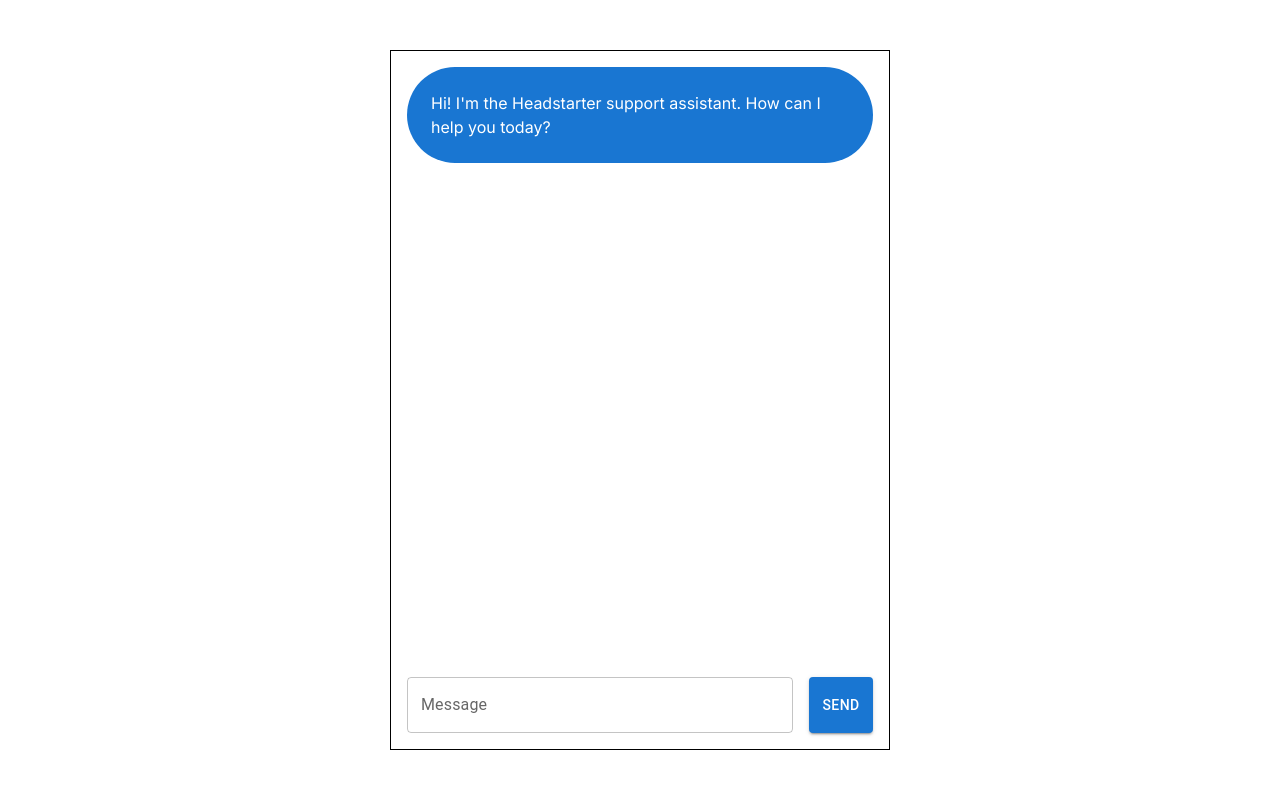
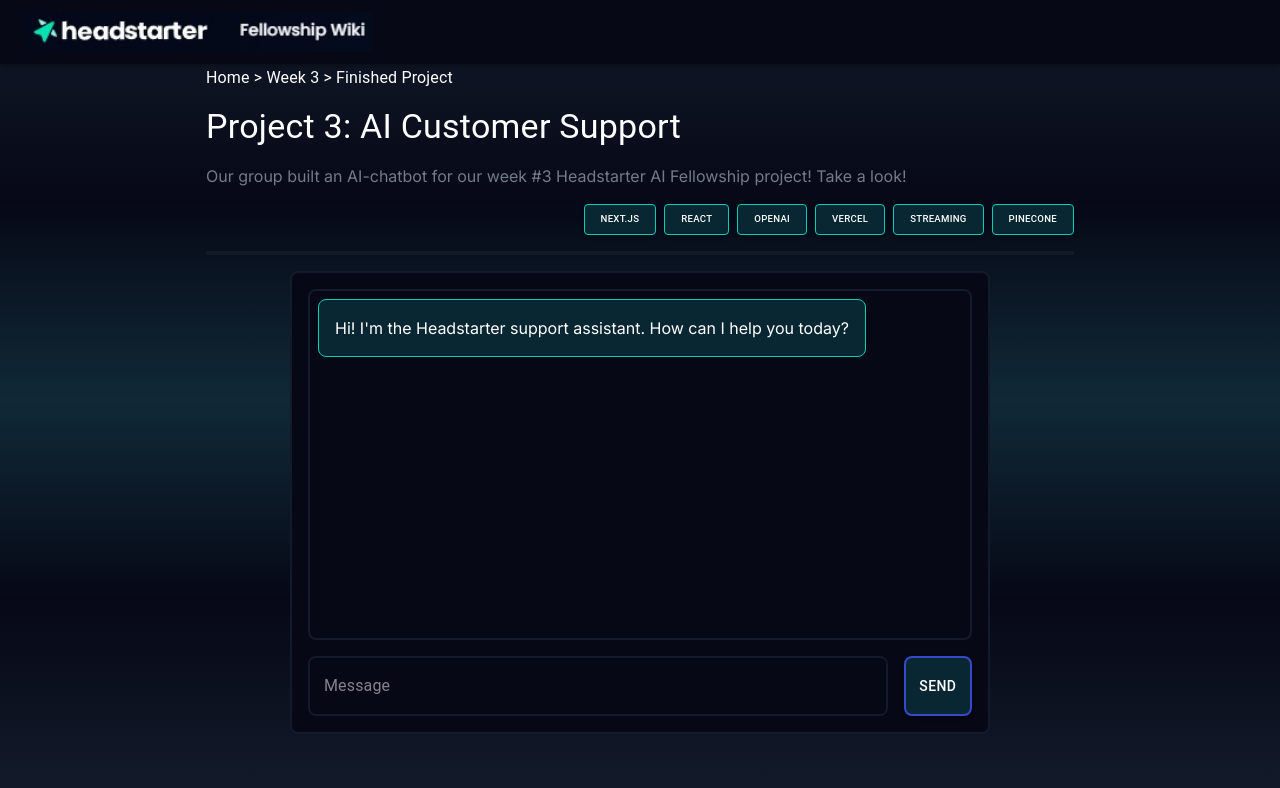
Before and after one commit to na2099/AI-Customer-Support, a Next.js app: page /chatbox in a window 1280 px wide. Shown: the top 788 px of the page. Built offline with nearby package versions, Linux system fonts and the light colour scheme.

Commit message:
Working chatbox with UX/UI

```diff
--- a/src/app/api/chat/route.js
+++ b/src/app/api/chat/route.js
@@ -1,28 +1,25 @@
 import { NextResponse } from 'next/server';
-import { Configuration, OpenAIApi } from 'openai';
+import OpenAI from 'openai';
 
-// Ensure you have a system prompt defined or use an empty string
 const systemPrompt = 'Your system prompt here';
 
 export async function POST(req) {
-  // Initialize OpenAI configuration
-  const configuration = new Configuration({
-    apiKey: process.env.OPENAI_API_KEY,
+  const openai = new OpenAI({
+    apiKey: process.env.OPENAI_API_KEY  // This is also the default, can be omitted
   });
-  const openai = new OpenAIApi(configuration);
 
   try {
     // Parse the incoming request JSON
     const data = await req.json();
 
-    // Call OpenAI API
-    const completion = await openai.createChatCompletion({
+    // Call OpenAI API using the new method for chat completions
+    const { data: completionData } = await openai.chat.completions.create({
       model: 'gpt-3.5-turbo', // Ensure this is the correct model ID
       messages: [{ role: 'system', content: systemPrompt }, ...data.messages],
-    });
+    }).withResponse();
 
     // Process and return the response
-    return NextResponse.json(completion.data.choices.map(choice => ({
+    return NextResponse.json(completionData.choices.map(choice => ({
       content: choice.message?.content || '',
     })), {
       status: 200,
@@ -37,6 +34,7 @@
     // Enhanced error response with details
     return NextResponse.json({
       error: error.message || 'An unknown error occurred',
+      error: error.message || 'An unknown error occurred',
       details: error.response?.data || {},
     }, {
       status: error.response?.status || 500,
--- a/src/app/chatbox/page.js
+++ b/src/app/chatbox/page.js
@@ -1,7 +1,7 @@
 'use client';
 
 import React, { useState, useEffect, useRef } from 'react';
-import { Box, Button, Stack, TextField } from '@mui/material';
+import { AppBar, Box, Button, Divider, Link, Stack, TextField, Toolbar, Typography } from '@mui/material';
 
 export default function ChatBox() {
   const [messages, setMessages] = useState([
@@ -31,7 +31,6 @@
     setMessages((messages) => [
       ...messages,
       { role: 'user', content: message },
-      { role: 'assistant', content: '' },
     ]);
 
     try {
@@ -40,29 +39,23 @@
         headers: {
           'Content-Type': 'application/json',
         },
-        body: JSON.stringify({ messages: [...messages, { role: 'user', content: message }] }),
+        body: JSON.stringify({ messages: [{ role: 'user', content: message }] }),
       });
 
       if (!response.ok) {
         throw new Error('Network response was not ok');
       }
 
-      const reader = response.body.getReader();
-      const decoder = new TextDecoder();
+      const responseData = await response.json(); // Assuming the response is JSON
 
-      while (true) {
-        const { done, value } = await reader.read();
-        if (done) break;
-        const text = decoder.decode(value, { stream: true });
-        setMessages((messages) => {
-          let lastMessage = messages[messages.length - 1];
-          let otherMessages = messages.slice(0, messages.length - 1);
-          return [
-            ...otherMessages,
-            { ...lastMessage, content: lastMessage.content + text },
-          ];
-        });
-      }
+      // Assuming the API returns an array of messages
+      responseData.forEach((item) => {
+        setMessages((currentMessages) => [
+          ...currentMessages,
+          { role: 'assistant', content: item.content },
+        ]);
+      });
+
     } catch (error) {
       console.error('Error:', error);
       setMessages((messages) => [
@@ -88,14 +81,75 @@
       flexDirection="column"
       justifyContent="center"
       alignItems="center"
+      color = 'white'
+      sx = {{
+        bgcolor: '#131b2b',
+        background: 'linear-gradient(to top, #131b2b, #060816, #102937, #060816, #131b2b)'
+      }}
     >
+      <AppBar position="fixed" top={0} style={{backgroundColor: "#060816"}}>
+        <Toolbar sx={{ height: '64px' }}>
+        <img src={'/images/hsai_logo.jpg'} alt="Headstarter logo" style={{ height: '40px' }} />
+        </Toolbar>
+      </AppBar>
       <Stack
         direction={'column'}
-        width="500px"
+        width="900px"
         height="700px"
-        border="1px solid black"
         p={2}
-        spacing={3}
+        spacing={2}
+        sx = {{
+          alignItems: 'center',  // Centers horizontally (in column direction)
+          justifyContent: 'center',  // Centers vertically (in column direction)
+        }}
+      >
+      <Typography variant="body1" color='white' alignSelf='flex-start'>
+        Home &gt; Week 3 &gt; Finished Project
+      </Typography>
+      <Typography variant="h4" color='white' alignSelf='flex-start'>
+        Project 3: AI Customer Support
+      </Typography>
+      <Typography variant="p" color='#727b8b' alignSelf='flex-start'>
+        Our group built an AI-chatbot for our week #3 Headstarter AI Fellowship project! Take a look!
+      </Typography>
+      <Stack direction={'row'} spacing={1} alignSelf='flex-end'>
+          {['Next.js', 'React', 'OpenAI', 'Vercel', 'Streaming', 'Pinecone'].map((tech, index) => (
+            <Button
+              key={index}
+              variant="contained"
+              disableRipple
+              sx={{
+                backgroundColor: '#092733', // Teal background
+                color: 'white',
+                textTransform: 'uppercase',
+                fontSize: '0.6rem',
+                '&:hover': {
+                  backgroundColor: '#092733',
+                },
+                border: '1px solid #06cfb5',
+                borderRadius: '4px',
+              }}
+            >
+              {tech}
+            </Button>
+          ))}
+        </Stack>
+        <Divider
+          sx={{
+            border: '2px solid #131b2b',
+            width: '100%'
+          }}
+        />
+      <Stack
+        direction={'column'}
+        width="700px"
+        height="500px"
+        bgcolor="#060816"
+        border="2px solid #131b2b"
+        borderRadius={2}
+        p={2}
+        spacing={2}
+        alignContent="center" //this should be centered inside parent stack
       >
         <Stack
           direction={'column'}
@@ -103,9 +157,18 @@
           flexGrow={1}
           overflow="auto"
           maxHeight="100%"
+          style={{
+            borderColor: '#131b2b',
+            borderWidth: '2px',
+            borderStyle: 'solid',
+            marginY: 2,
+            borderRadius: '8px',
+            alignContent: 'center'
+          }}
         >
           {messages.map((message, index) => (
             <Box
+              p={1}
               key={index}
               display="flex"
               justifyContent={
@@ -115,12 +178,13 @@
               <Box
                 bgcolor={
                   message.role === 'assistant'
-                    ? 'primary.main'
-                    : 'secondary.main'
+                    ? "#092733"
+                    : '#06cfb5'
                 }
+                border="1px solid #06cfb5"
                 color="white"
-                borderRadius={16}
-                p={3}
+                borderRadius={2}
+                p={2}
               >
                 {message.content}
               </Box>
@@ -136,16 +200,32 @@
             onChange={(e) => setMessage(e.target.value)}
             onKeyPress={handleKeyPress}
             disabled={isLoading}
+            InputLabelProps={{
+              style: { color: '#ffffff80' },
+            }}
+            sx={{
+              borderRadius: '8px',
+              border: '2px solid #131b2b',
+              color: 'white',
+              '& input': {
+              color: 'white', // Change input text color to white
+              },
+             }}
           />
           <Button
             variant="contained"
             onClick={sendMessage}
             disabled={isLoading}
+            style={{ backgroundColor: '#092733',
+              borderRadius: '8px',
+              border: '2px solid #364ac9'
+             }}
           >
             {isLoading ? 'Sending...' : 'Send'}
           </Button>
         </Stack>
       </Stack>
+    </Stack>
     </Box>
   );
 }
--- a/src/app/page.tsx
+++ b/src/app/page.tsx
@@ -4,7 +4,7 @@
 import { useRouter } from 'next/navigation'; // Use next/navigation for app directory
 import { useAuthState } from 'react-firebase-hooks/auth';
 import { ClimbingBoxLoader } from 'react-spinners';
-import { auth, analytics } from './firebase';
+import { auth } from './firebase';
 
 const HomePage: React.FC = () => {
   const router = useRouter();
@@ -38,15 +38,6 @@
           .catch((err) => {
             console.error('Failed to load the chatbox:', err);
           });
-
-        // Log analytics event
-        if (typeof window !== 'undefined' && analytics) {
-          try {
-            analytics.logEvent('page_view');
-          } catch (err) {
-            console.error('Failed to log analytics event:', err);
-          }
-        }
       }
     }
   }, [user, loading, router]);
--- a/tailwind.config.ts
+++ b/tailwind.config.ts
@@ -13,6 +13,16 @@
         "gradient-conic":
           "conic-gradient(from 180deg at 50% 50%, var(--tw-gradient-stops))",
       },
+      colors: {
+        primary: '#0d47a1',   // Example primary color: blue
+        secondary: '#ff5722', // Example secondary color: deep orange
+        background: '#121212', // Dark background for the whole app
+        chatBackground: '#1A1A1A', // Darker section for chatbox
+        chatForeground: '#FFFFFF', // Text color
+      },
+      borderRadius: {
+        large: '1rem',
+      }
     },
   },
   plugins: [],
```
Also changed, not shown: public/images/hsai_logo.jpg (added).
